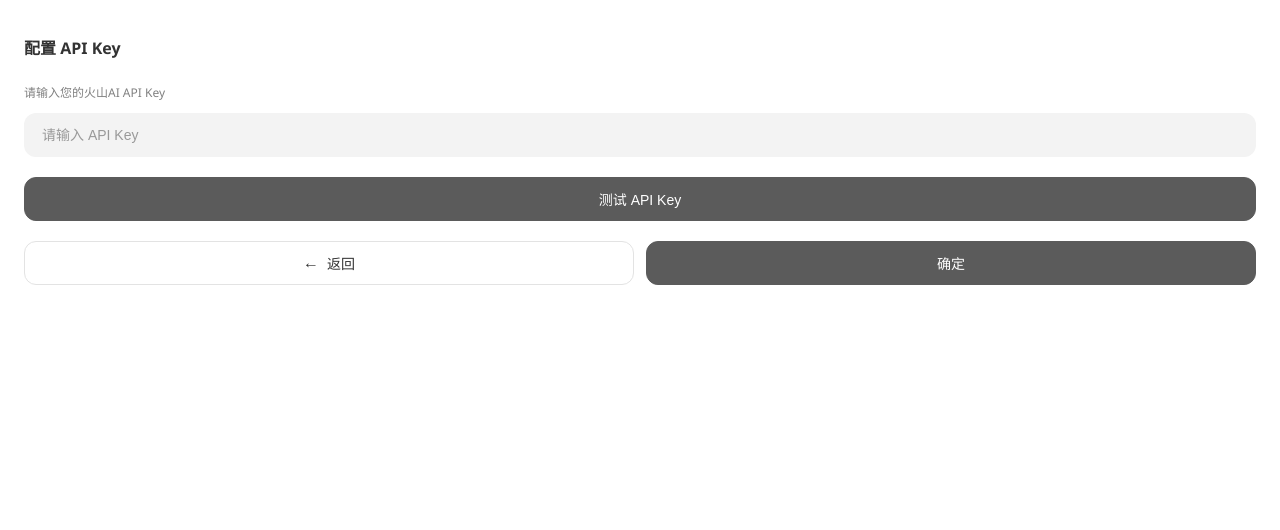
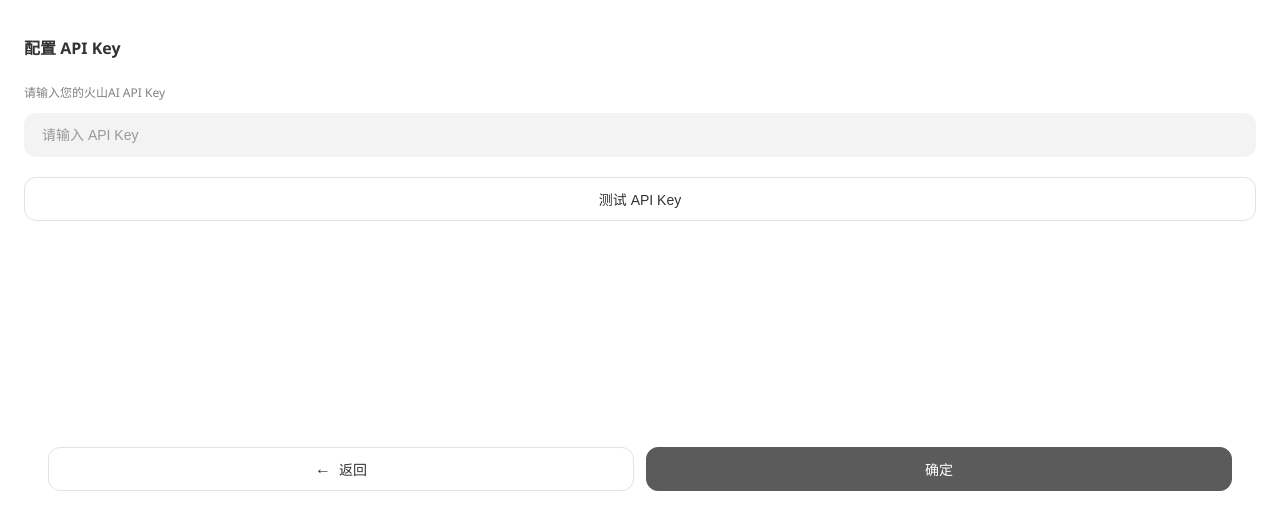
Before and after one commit to vincentline/AI-HLP, a website: page apps/figma-plugin/src/ui.html in a window 1280 px wide. Both pictures are taken after a click on the button "配置 API Key". Drawn offline with Linux system fonts and the light colour scheme.

Commit message:
自动更新 - 2026-01-27 20:10

```diff
--- a/apps/figma-plugin/src/main.ts
+++ b/apps/figma-plugin/src/main.ts
@@ -6,7 +6,7 @@
 
 // 显示插件UI界面
 figma.showUI(__html__, {
-  height: 600
+  height: 500
 });
 
 // 取消标志
--- a/apps/figma-plugin/src/ui.html
+++ b/apps/figma-plugin/src/ui.html
@@ -60,6 +60,8 @@
             margin: 0;
             background-color: var(--bg-elevated);
             color: var(--text-primary);
+            height: 100%;
+            box-sizing: border-box;
         }
 
         h1 {
@@ -216,6 +218,16 @@
             margin-bottom: var(--space-5);
         }
 
+        /* 底部按钮组 */
+        .bottom-button-container {
+            position: absolute;
+            bottom: 24px;
+            left: 24px;
+            right: 24px;
+            display: flex;
+            gap: 12px;
+        }
+
         /* 页面样式 */
         .page {
             display: none;
@@ -223,13 +235,12 @@
 
         .page.active {
             display: block;
+            position: relative;
+            min-height: 400px;
+            padding-bottom: 80px;
         }
 
         /* API Key输入页面样式 */
-        .api-key-page {
-            margin-top: var(--space-6);
-        }
-
         .api-key-input-wrapper {
             margin-bottom: var(--space-5);
         }
@@ -362,7 +373,7 @@
         </div>
 
         <!-- 主要按钮容器：关闭和马上重命名在同一行 -->
-        <div class="button-container">
+        <div class="bottom-button-container">
             <button id="close" class="btn-large-light" style="flex: 1;">关闭</button>
             <button id="rename" class="btn-large-secondary" style="flex: 1;">马上重命名</button>
         </div>
@@ -382,10 +393,10 @@
 
         <!-- 测试API Key按钮 -->
         <div class="button-container">
-            <button id="test-api-key" class="btn-large-secondary" style="width: 100%;">测试 API Key</button>
+            <button id="test-api-key" class="btn-large-light" style="width: 100%;">测试 API Key</button>
         </div>
 
-        <div class="button-container">
+        <div class="bottom-button-container">
             <button id="back-to-main" class="material-btn-back" style="flex: 1;">返回</button>
             <button id="save-api-key" class="btn-large-secondary" style="flex: 1;">确定</button>
         </div>
```
Also changed, not shown: UPDATE_LOG.md (+2 -0 lines).
